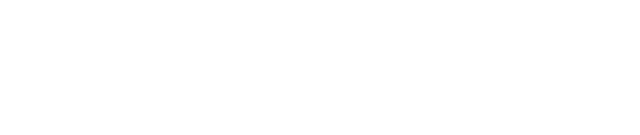
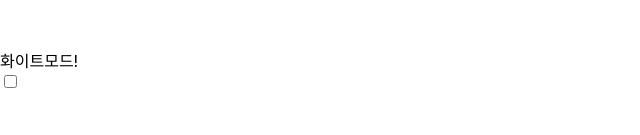
Before and after one commit to soyul0312/React-Prac-01, a React (Create React App) app: page / in a window 1280 px wide. Shown: the part 165-300 px from the top of the page, without its empty margins (0-640 px from the left). Built offline with nearby package versions, Linux system fonts and the light colour scheme.

Commit message:
Add Dark mode

```diff
--- a/package.json
+++ b/package.json
@@ -9,6 +9,7 @@
     "react": "^18.2.0",
     "react-dom": "^18.2.0",
     "react-scripts": "5.0.1",
+    "styled-components": "^6.0.3",
     "web-vitals": "^2.1.0"
   },
   "scripts": {
--- a/src/App.js
+++ b/src/App.js
@@ -1,6 +1,7 @@
 import React from "react";
 import { useState } from "react";
 import { nanoid } from "nanoid";
+import { styled } from "styled-components";
 
 function App() {
   const [newTodo, setNewTodo] = useState("");
@@ -45,6 +46,8 @@
     setTodos(filterData);
   };
 
+  const [darkMode, setDarkMode] = useState(false);
+
   return (
     <div>
       <input
@@ -70,8 +73,29 @@
           );
         })}
       </div>
+      <Margin />
+      <div
+        style={{
+          background: darkMode ? "black" : "white",
+          color: darkMode ? "white" : "black",
+        }}
+      >
+        {darkMode ? "다크모드!" : "화이트모드!"}
+      </div>
+      <input
+        type="checkbox"
+        value={darkMode}
+        onChange={() => {
+          setDarkMode(!darkMode);
+          // console.log(darkMode);
+        }}
+      />
     </div>
   );
 }
 
 export default App;
+
+const Margin = styled.div`
+  margin-bottom: 50px;
+`;
```
Also changed, not shown: 1 other file (tests, documents, lock files or other folders).
